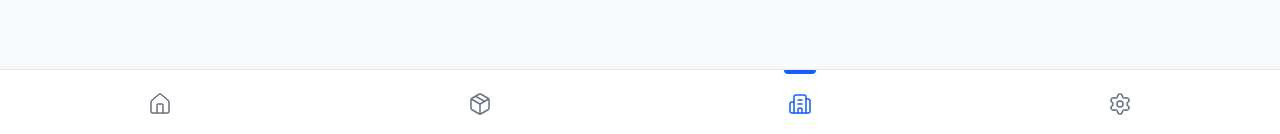
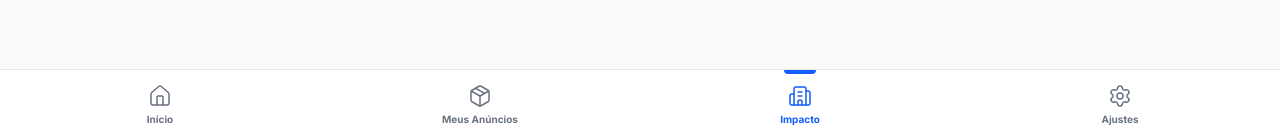
Before and after one commit to Simonatoo/condozapv2, a React (Vite) app in the folder frontend/: page /my-condo in a window 1280 px wide. Shown: the part 663-797 px from the top of the page. Built offline with nearby package versions, Linux system fonts and the light colour scheme; no server answers; sample sign-in values are in the browser's storage.

Commit message:
adjust navbar

```diff
--- a/frontend/src/components/Navbar.jsx
+++ b/frontend/src/components/Navbar.jsx
@@ -15,9 +15,9 @@ const Navbar = () => {
 
     const navItems = [
         { path: '/', label: 'Início', icon: Home },
-        { path: '/my-products', label: 'Meus Produtos', icon: Package },
+        { path: '/my-products', label: 'Meus Anúncios', icon: Package },
         { path: '/my-condo', label: 'Impacto', icon: Building2 },
-        { path: '/settings', label: 'Configurações', icon: SettingsIcon },
+        { path: '/settings', label: 'Ajustes', icon: SettingsIcon },
     ];
 
     return (
@@ -44,6 +44,7 @@ const Navbar = () => {
                     const active = isActive(item.path);
                     const Icon = item.icon;
                     return (
+                        <div className='w-full h-full flex flex-col items-center justify-center'>
                             <button
                                 key={item.path}
                                 onClick={() => navigate(item.path)}
@@ -55,12 +56,15 @@ const Navbar = () => {
                                     <div className="absolute top-0 left-1/2 -translate-x-1/2 w-8 h-1 bg-blue-600 rounded-b"></div>
                                 )}
 
-                            <div className={`flex items-center justify-center transition-transform duration-200 mb-1 mt-1`}>
+                                <div className={`flex items-center justify-center transition-transform duration-200 mt-1`}>
                                     <Icon size={24} strokeWidth={1.5} />
                                 </div>
+                                <span className='text-[10px] mt-1 font-bold'>{item.label}</span>
                             </button>
+                        </div>
                     );
                 })}
+
             </div>
 
             {/* Spacer for Bottom Nav */}
```
Lines whose indentation alone changed are shown as unchanged.
